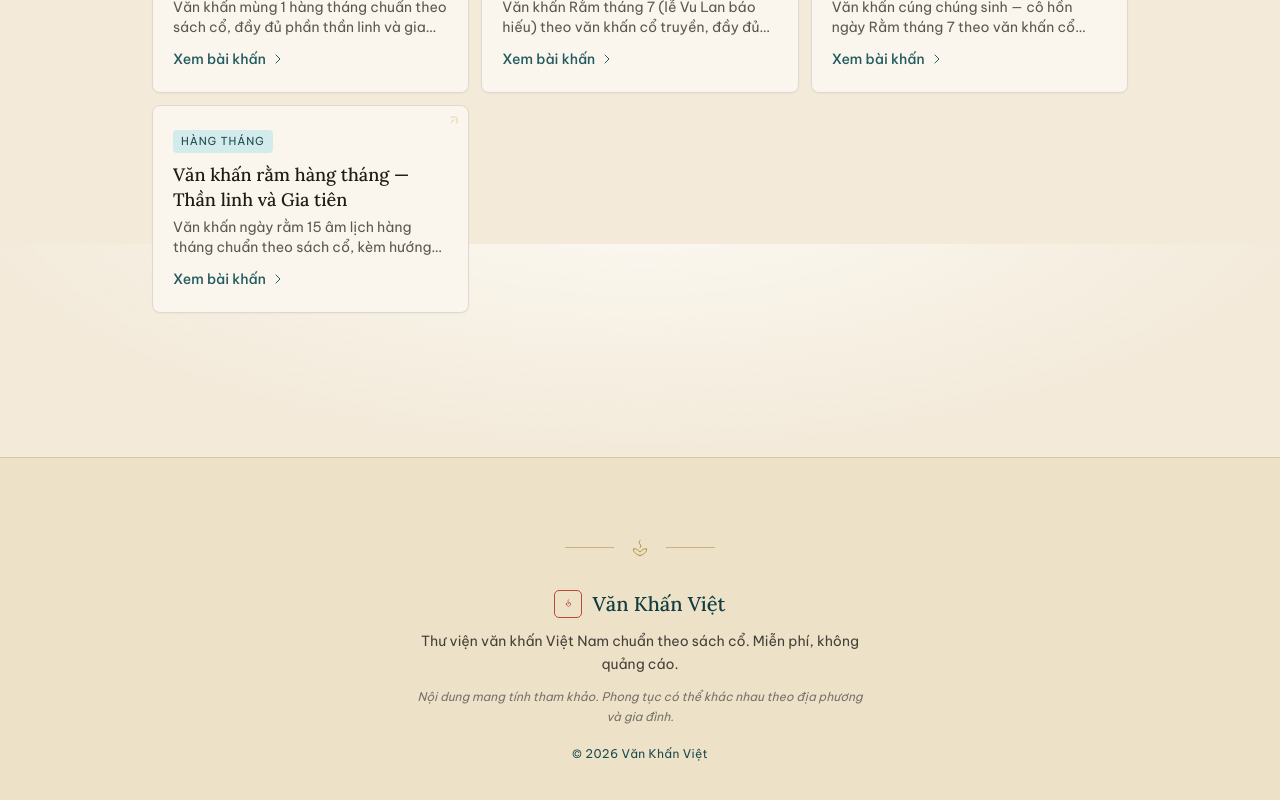
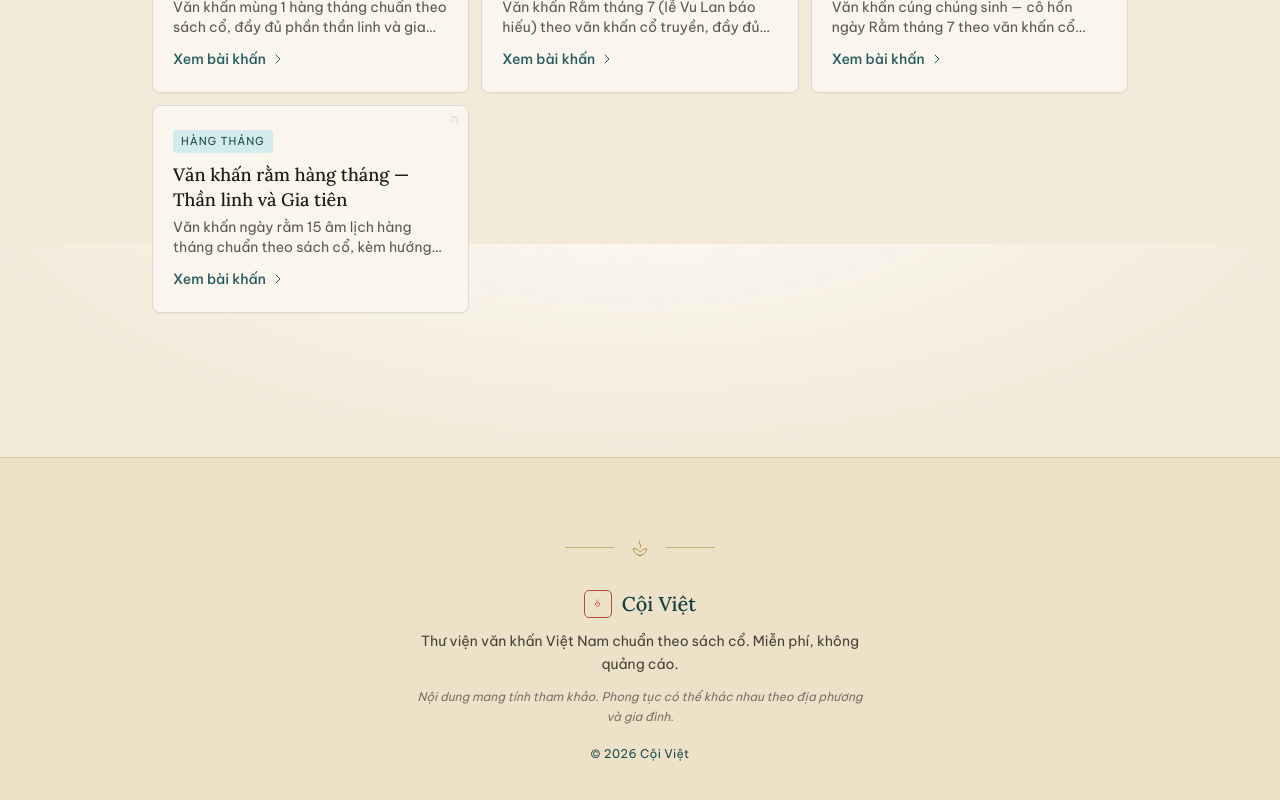
Before and after one commit to dthanhvu03/vibe_vankhan, a Next.js app: page / in a window 1280 px wide. Shown: the part 1356-2156 px from the top of the page. Built offline with nearby package versions, Linux system fonts and the light colour scheme.

Commit message:
Rebrand to Coi Viet (broad name for future expansion, keep van khan as SEO keyword)
Co-Authored-By: Claude Opus 4.8 <noreply@anthropic.com>

```diff
--- a/src/app/layout.tsx
+++ b/src/app/layout.tsx
@@ -20,8 +20,8 @@ const lora = Lora({
 export const metadata: Metadata = {
   metadataBase: new URL('https://vankhanviet.com'),
   title: {
-    default: 'Văn Khấn Việt — Thư viện văn khấn và phong tục cúng lễ',
-    template: '%s | Văn Khấn Việt',
+    default: 'Cội Việt — Văn khấn và phong tục cúng lễ Việt Nam',
+    template: '%s | Cội Việt',
   },
   description:
     'Thư viện văn khấn Việt Nam chuẩn theo sách cổ. Đầy đủ mùng 1, rằm, giao thừa, nhập trạch, đầy tháng, cưới hỏi. Miễn phí, không quảng cáo.',
@@ -37,7 +37,7 @@ export const metadata: Metadata = {
   openGraph: {
     type: 'website',
     locale: 'vi_VN',
-    siteName: 'Văn Khấn Việt',
+    siteName: 'Cội Việt',
   },
   robots: {
     index: true,
--- a/src/app/page.tsx
+++ b/src/app/page.tsx
@@ -48,7 +48,7 @@ export default function HomePage() {
     '@graph': [
       {
         '@type': 'WebSite',
-        name: 'Văn Khấn Việt',
+        name: 'Cội Việt',
         url: SITE_URL,
         inLanguage: 'vi-VN',
         potentialAction: {
@@ -59,7 +59,7 @@ export default function HomePage() {
       },
       {
         '@type': 'Organization',
-        name: 'Văn Khấn Việt',
+        name: 'Cội Việt',
         url: SITE_URL,
         description:
           'Thư viện văn khấn Việt Nam chuẩn theo sách cổ. Miễn phí, không quảng cáo.',
--- a/src/app/van-khan/[slug]/page.tsx
+++ b/src/app/van-khan/[slug]/page.tsx
@@ -167,10 +167,10 @@ export default function VanKhanPage({ params }: Props) {
         url: pageUrl,
         datePublished: reviewIso,
         dateModified: reviewIso,
-        author: { '@type': 'Organization', name: 'Văn Khấn Việt' },
+        author: { '@type': 'Organization', name: 'Cội Việt' },
         publisher: {
           '@type': 'Organization',
-          name: 'Văn Khấn Việt',
+          name: 'Cội Việt',
           url: SITE_URL,
         },
         mainEntityOfPage: { '@type': 'WebPage', '@id': pageUrl },
--- a/src/components/Footer.tsx
+++ b/src/components/Footer.tsx
@@ -14,7 +14,7 @@ export function Footer() {
         <div className="flex items-center justify-center gap-2.5 mb-3">
           <SealMark className="w-7 h-7" />
           <p className="font-serif text-xl font-medium text-ink-800">
-            Văn Khấn Việt
+            Cội Việt
           </p>
         </div>
 
@@ -28,7 +28,7 @@ export function Footer() {
         </p>
 
         <p className="text-xs tracking-wide text-ink-700">
-          © 2026 Văn Khấn Việt
+          © 2026 Cội Việt
         </p>
       </div>
     </footer>
--- a/src/components/Header.tsx
+++ b/src/components/Header.tsx
@@ -32,7 +32,7 @@ export function Header() {
         >
           <SealMark className="w-8 h-8" />
           <span className="font-serif text-2xl font-semibold text-ink-800">
-            Văn Khấn Việt
+            Cội Việt
           </span>
         </Link>
 
```
